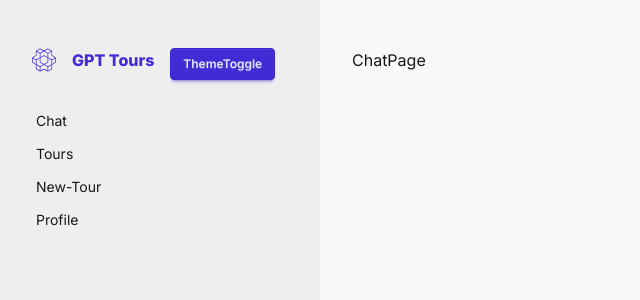
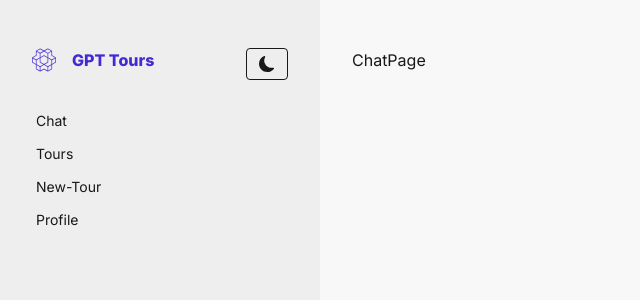
Before and after one commit to radu-bordea/NEXTjs-GPTTours, a Next.js app: page /chat in a window 1280 px wide. Shown: the top 300 px of the page, without its empty margins (0-640 px from the left). Built offline with nearby package versions, Linux system fonts and the light colour scheme; no server answers.

Commit message:
implement ThemeToggle

```diff
--- a/app/(dashboard)/layout.tsx
+++ b/app/(dashboard)/layout.tsx
@@ -1,5 +1,5 @@
-import Sidebar from '@/components/Sidebar';
 import { FaBarsStaggered } from 'react-icons/fa6';
+import SideBar from '../../components/Sidebar';
 
 const layout = ({ children }) => {
   return (
@@ -20,7 +20,7 @@ const layout = ({ children }) => {
           aria-label='close sidebar'
           className='drawer-overlay'
         ></label>
-        <Sidebar />
+        <SideBar/>
       </div>
     </div>
   );
--- a/app/globals.css
+++ b/app/globals.css
@@ -1,27 +1,4 @@
 @import "tailwindcss";
-@plugin "daisyui";
-
-:root {
-  --background: #ffffff;
-  --foreground: #171717;
+@plugin "daisyui" {
+  themes: all;
 }
-
-@theme inline {
-  --color-background: var(--background);
-  --color-foreground: var(--foreground);
-  --font-sans: var(--font-geist-sans);
-  --font-mono: var(--font-geist-mono);
-}
-
-@media (prefers-color-scheme: dark) {
-  :root {
-    --background: #0a0a0a;
-    --foreground: #ededed;
-  }
-}
-
-body {
-  background: var(--background);
-  color: var(--foreground);
-  font-family: Arial, Helvetica, sans-serif;
-}
--- a/components/SidebarHeader.tsx
+++ b/components/SidebarHeader.tsx
@@ -5,7 +5,7 @@ const SidebarHeader = () => {
   return (
     <div className="flex mb-4 gap-4 px-4">
       <SiOpenaigym className="w-6 h-6 text-primary"/>
-      <h2 className="text-base font-extrabold text-primary">GPT Tours</h2>
+      <h2 className="text-base font-extrabold text-primary mr-auto">GPT Tours</h2>
       <ThemeToggle/>
     </div>
   )
--- a/components/ThemeToggle.tsx
+++ b/components/ThemeToggle.tsx
@@ -1,9 +1,30 @@
+"use client";
+import { useState } from "react";
+import { BsMoonFill, BsSunFill } from "react-icons/bs";
 
+const themes = {
+  winter: "winter",
+  dracula: "dracula",
+};
 
 const ThemeToggle = () => {
+  const [theme, setTheme] = useState(themes.winter);
+
+  const toggleTheme = () => {
+    const newTheme = theme === themes.winter ? themes.dracula : themes.winter;
+    document.documentElement.setAttribute("data-theme", newTheme)
+    setTheme(newTheme)
+  };
+
   return (
-    <div className="btn btn-primary btn-sm">ThemeToggle</div>
-  )
-}
+    <button onClick={toggleTheme} className="btn btn-sm btn-outline">
+      {theme === "winter" ? (
+        <BsMoonFill className="h-4 w-4" />
+      ) : (
+        <BsSunFill className="h-4 w-4" />
+      )}
+    </button>
+  );
+};
 
-export default ThemeToggle
+export default ThemeToggle;
--- a/package.json
+++ b/package.json
@@ -25,5 +25,6 @@
     "eslint-config-next": "16.0.0",
     "tailwindcss": "^4",
     "typescript": "^5"
-  }
+  },
+  "browserslist": "> 1%"
 }
```
Also changed, not shown: tsconfig.json (+9 -16 lines).
